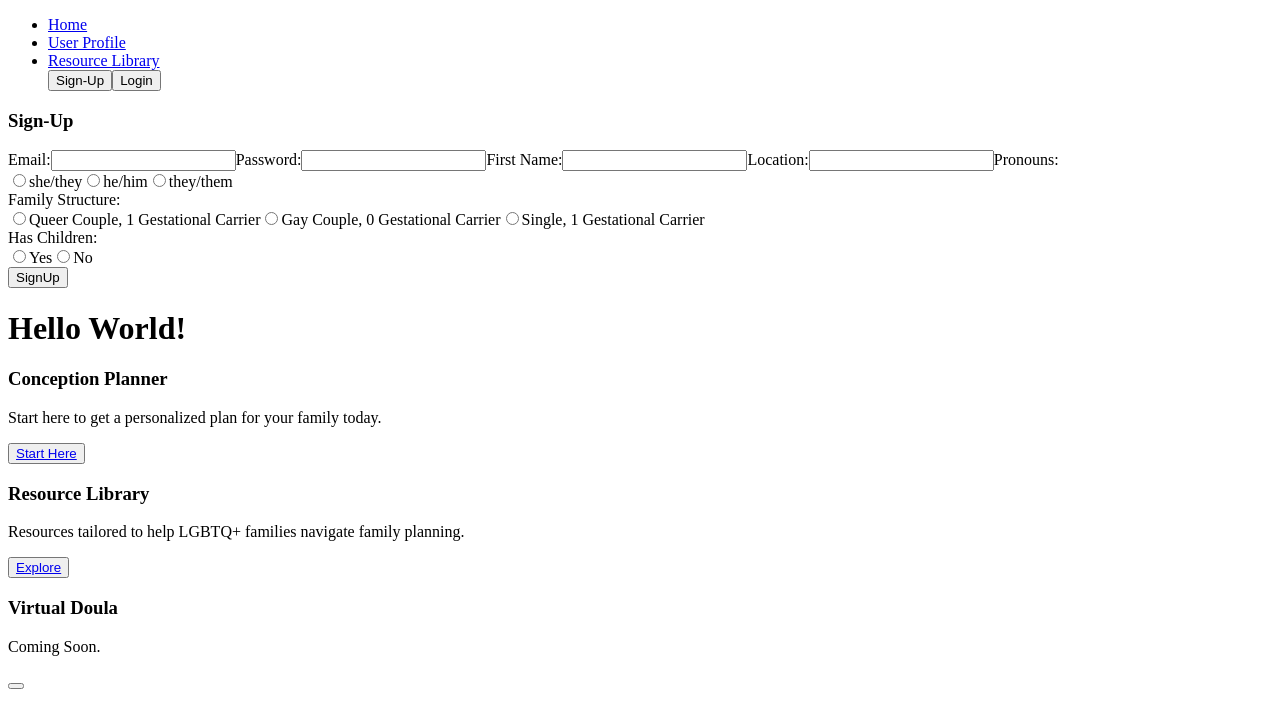
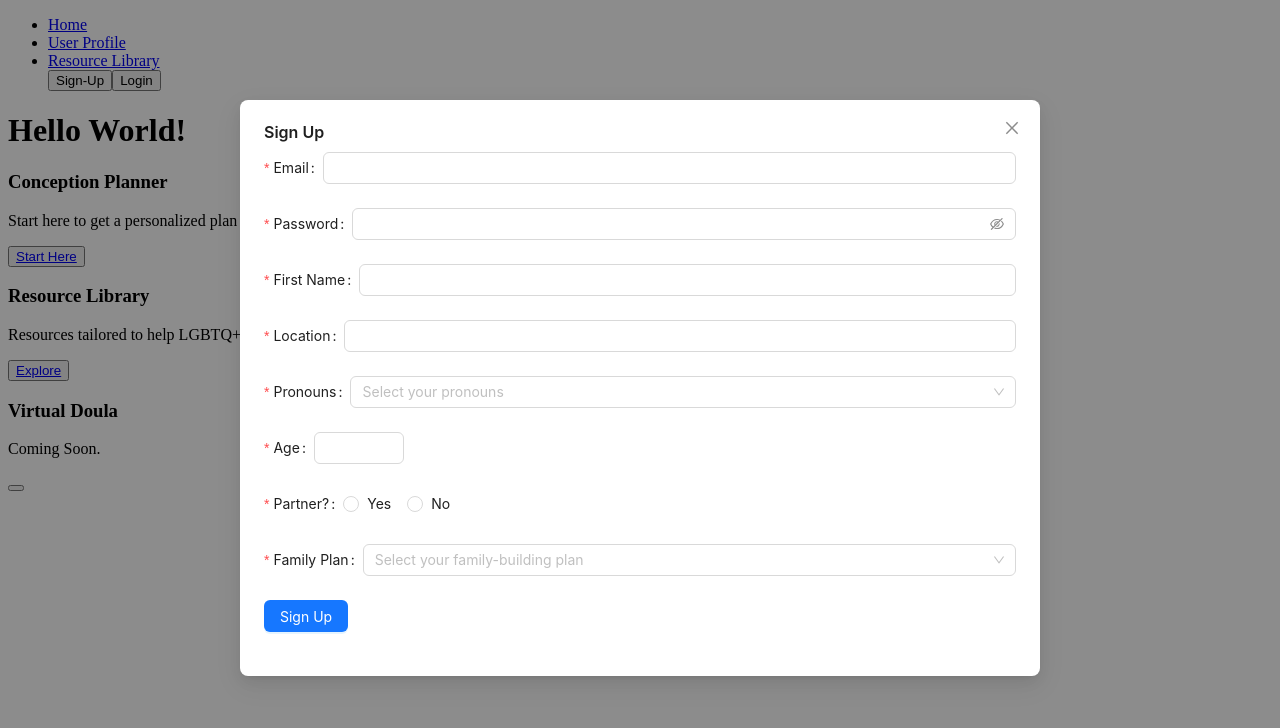
Before and after one commit to MBHunter88/queer_conceptions, a React (Vite) app in the folder client/: page / in a window 1280 px wide. Both pictures are taken after a click on the button "Sign-Up". Shown: the top 728 px of the page. Built offline with nearby package versions, Linux system fonts and the light colour scheme.

Commit message:
update SignupModal, refine user inputs and update display using antd

```diff
--- a/client/src/components/SignUpModal.jsx
+++ b/client/src/components/SignUpModal.jsx
@@ -1,186 +1,276 @@
 import React, { useState } from 'react';
 import { useUser } from '../context/UserContext';
 import { useModal } from '../context/ModalContext';
+import { Button, Modal, Form, Input, Radio, Select, InputNumber } from 'antd';
 
-//TODO: refine form input options
 
 const SignUpModal = () => {
-  //state management
-  const [email, setEmail] = useState('');
-  const [password, setPassword] = useState('');
-  const [name, setName] = useState('');
-  const [location, setLocation] = useState('');
-  const [pronouns, setPronouns] = useState('');
-  const [familyStructure, setFamilyStructure] = useState('');
-  const [hasChildren, setHasChildren] = useState(false)
+ //State to manage if the user has a partner
+ const [hasPartner, setHasPartner] = useState(false);
   const { login } = useUser();
-  const { openSignUpModal, isSignUpModalOpen, closeSignUpModal} = useModal()
+  const { isSignUpModalOpen, closeSignUpModal} = useModal()
 
   // Log user in based on input
-  const handleSignup = async (event) => {
-    event.preventDefault();
+  const handleSignup = async (values) => {
     try {
       const response = await fetch(`http://localhost:8080/users/signup`, {
         method: 'POST',
         headers: {
           'Content-Type': 'application/json',
         },
-        body: JSON.stringify({
-            email,
-            password,
-            name,
-            location,
-            pronouns,
-            family_structure: familyStructure,
-            has_children: hasChildren,
-        }),
+        body: JSON.stringify(values),
       });
 
       if (response.ok) {
         const newUser = await response.json();
-        login(newUser.user)
+        login(newUser.user);
+        closeSignUpModal();
+      } else {
+        console.error('Signup failed', response.statusText)
       }
     } catch (error) {
       console.error('Error adding new user:', error);
     }
   };
 
+  const pronounOptions = [
+    {
+      value: 'she/her/hers',
+      lable: <span>she/her/hers</span>
+    },
+    {
+      value: 'he/him/his',
+      lable: <span>he/him/his</span>
+    },
+    {
+      value: 'they/them/theirs',
+      lable: <span>they/them/theirs</span>
+    },
+    {
+      value: 'xe/xir/xirs',
+      lable: <span>xe/xir/xirs</span>
+    },
+    {
+      value: 'other',
+      lable: <span>Other</span>
+    }
+  ]
+
+  const handlePartnerChange = (e) => {
+    setHasPartner(e.target.value);
+  };
+
+  const familyPlanOptions = hasPartner
+  ? [
+      {
+        value: 'Both partners are able and willing to be gestational carrier',
+        label: <span>We are both able and willing to be gestational carriers</span>,
+      },
+      {
+        value: 'Couple (one partner able to carry a pregnancy)',
+        label: <span>One of us is able and willing to be a gestational carrier</span>,
+      },
+      {
+        value: 'Couple (neither partner able to carry a pregnancy)',
+        label: <span>Neither of us are able or willing to be gestational carriers</span>,
+      },
+      {
+        value: 'unsure of family planning options',
+        label: <span>We are not sure</span>,
+      },
+    ]
+  : [
+      {
+        value: 'Single, planning to be gestational carrier',
+        label: <span>Single, planning to be the gestational carrier</span>,
+      },
+      {
+        value: 'Single, not willing/able to be gestational carrier',
+        label: <span>Single, planning to use a donor or surrogate</span>,
+      },
+      {
+        value: 'unsure of family planning options',
+        label: <span>I am not sure</span>,
+      },
+    ];
+
   return (
-    <div className="modal">
-      <div className="modal-content">
-        <h3>Sign-Up</h3>
-        <form onSubmit={handleSignup}>
-          <label>Email:</label>
-          <input
-            type="email"
-            name="email"
-            value={email}
-            onChange={(e) => setEmail(e.target.value)}
-            required
+    <Modal
+      title="Sign Up"
+      open={isSignUpModalOpen}
+      onCancel={closeSignUpModal}
+      footer={null}
+      width={800}
+    >
+      <Form onFinish={handleSignup}>
+        <Form.Item
+          label="Email"
+          name="email"
+          rules={[
+            {
+              required: true,
+              message: 'Please input your email!',
+              type: 'email',
+            },
+          ]}
+        >
+          <Input />
+        </Form.Item>
+
+        <Form.Item
+          label="Password"
+          name="password"
+          rules={[
+            {
+              required: true,
+              message: 'Please input your password!',
+            },
+          ]}
+        >
+          <Input.Password />
+        </Form.Item>
+
+        <Form.Item
+          label="First Name"
+          name="name"
+          rules={[
+            {
+              required: true,
+              message: 'Please input your first name!',
+            },
+          ]}
+        >
+          <Input />
+        </Form.Item>
+
+        <Form.Item
+          label="Location"
+          name="location"
+          rules={[
+            {
+              required: true,
+              message: 'Please input your location!',
+            },
+          ]}
+        >
+          <Input />
+        </Form.Item>
+
+        <Form.Item
+          label="Pronouns"
+          name="pronouns"
+          rules={[
+            {
+              required: true,
+              message: 'Please select your pronouns!',
+            },
+          ]}
+        >
+          <Select placeholder="Select your pronouns"
+          options={pronounOptions}
+          dropdownStyle={{ maxWidth: '100%', whiteSpace: 'normal' }}>
+          </Select>
+        </Form.Item>
+
+        <Form.Item
+          label="Age"
+          name="age"
+          rules={[
+            {
+              required: true,
+              message: 'Please input your age!',
+            },
+          ]}
+        >
+          <InputNumber />
+        </Form.Item>
+
+        <Form.Item
+          label="Partner?"
+          name="has_partner"
+          rules={[
+            {
+              required: true,
+              message: 'Please indicate if you have a partner!',
+            },
+          ]}
+        >
+          <Radio.Group onChange={handlePartnerChange}>
+            <Radio value={true}>Yes</Radio>
+            <Radio value={false}>No</Radio>
+          </Radio.Group>
+        </Form.Item>
+
+        {hasPartner && (
+          <>
+            <Form.Item
+              label="Partner's First Name"
+              name="partner_name"
+              rules={[
+                {
+                  required: true,
+                  message: `Please input your partner's first name!`,
+                },
+              ]}
+            >
+              <Input />
+            </Form.Item>
+
+            <Form.Item
+              label="Partner's Pronouns"
+              name="partner_pronouns"
+              rules={[
+                {
+                  required: true,
+                  message: `Please select your partner's pronouns!`,
+                },
+              ]}
+            >
+              <Select placeholder="Select your partner's pronouns"
+               options={pronounOptions}
+               dropdownStyle={{ maxWidth: '100%', whiteSpace: 'normal' }}>
+              </Select>
+            </Form.Item>
+
+            <Form.Item
+              label="Partner's Age"
+              name="partner_age"
+              rules={[
+                {
+                  required: true,
+                  message: `Please input your partner's age!`,
+                },
+              ]}
+            >
+             <InputNumber />
+            </Form.Item>
+          </>
+        )}
+
+<Form.Item
+          label="Family Plan"
+          name="family_structure"
+          rules={[
+            {
+              required: true,
+              message: 'Please select your family-building plan!',
+            },
+          ]}
+        >
+          <Select
+            placeholder="Select your family-building plan"
+            options={familyPlanOptions}
+            dropdownStyle={{ maxWidth: '100%', whiteSpace: 'normal' }}
           />
-          <label>Password:</label>
-          <input
-            type="password"
-            name="password"
-            value={password}
-            onChange={(e) => setPassword(e.target.value)}
-            // required
-          />
-            <label>First Name:</label>
-          <input
-            type="text"
-            name="name"
-            value={name}
-            onChange={(e) => setName(e.target.value)}
-            required
-          />
-            <label>Location:</label>
-          <input
-            type="text"
-            name="location"
-            value={location}
-            onChange={(e) => setLocation(e.target.value)}
-            required
-          />
-            <label>Pronouns:</label>
-          <div>
-            <label>
-              <input
-                type="radio"
-                name="pronouns"
-                value="she/they"
-                checked={pronouns === "she/they"}
-                onChange={(e) => setPronouns(e.target.value)}
-                required
-              />
-              she/they
-            </label>
-            <label>
-              <input
-                type="radio"
-                name="pronouns"
-                value="he/him"
-                checked={pronouns === "he/him"}
-                onChange={(e) => setPronouns(e.target.value)}
-                required
-              />
-              he/him
-            </label>
-            <label>
-              <input
-                type="radio"
-                name="pronouns"
-                value="they/them"
-                checked={pronouns === "they/them"}
-                onChange={(e) => setPronouns(e.target.value)}
-                required
-              />
-              they/them
-            </label>
-          </div>
-          <label>Family Structure:</label>
-          <div>
-            <label>
-              <input
-                type="radio"
-                name="family_structure"
-                value="Queer Couple, 1 Gestational Carrier"
-                checked={familyStructure === "Queer Couple, 1 Gestational Carrier"}
-                onChange={(e) => setFamilyStructure(e.target.value)}
-                required
-              />
-              Queer Couple, 1 Gestational Carrier
-            </label>
-            <label>
-              <input
-                type="radio"
-                name="family_structure"
-                value="Gay Couple, 0 Gestational Carrier"
-                checked={familyStructure === "Gay Couple, 0 Gestational Carrier"}
-                onChange={(e) => setFamilyStructure(e.target.value)}
-                required
-              />
-              Gay Couple, 0 Gestational Carrier
-            </label>
-            <label>
-              <input
-                type="radio"
-                name="family_structure"
-                value="Single, 1 Gestational Carrier"
-                checked={familyStructure === "Single, 1 Gestational Carrier"}
-                onChange={(e) => setFamilyStructure(e.target.value)}
-                required
-              />
-             Single, 1 Gestational Carrier
-            </label>
-          </div>
-            <label>Has Children:</label>
-            <div>
-                <label>
-          <input
-            type="radio"
-            name="has_children"
-            value={"true"}
-            checked={hasChildren === 'true'}
-            onChange={(e) => setHasChildren(e.target.value)}
-            required
-          />Yes
-          </label>
-          <label>
-          <input
-            type="radio"
-            name="has_children"
-            value={"false"}
-            checked={hasChildren === "false"}
-            onChange={(e) => setHasChildren(e.target.value)}
-            required
-          />No
-          </label>
-          </div>
-          <button type="submit">SignUp</button>
-        </form>
-      </div>
-    </div>
+        </Form.Item>
+
+        <Form.Item>
+          <Button type="primary" htmlType="submit">
+            Sign Up
+          </Button>
+        </Form.Item>
+      </Form>
+    </Modal>
   );
 };
 
```
Also changed, not shown: 1 other file (tests, documents, lock files or other folders).
